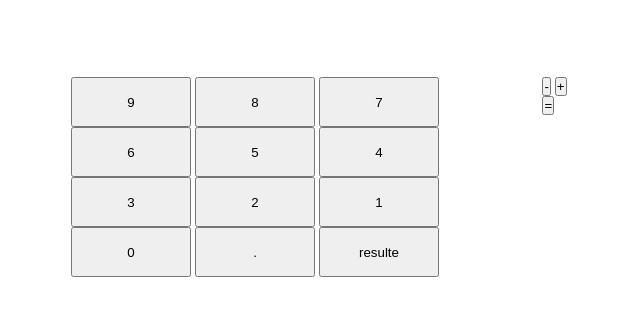
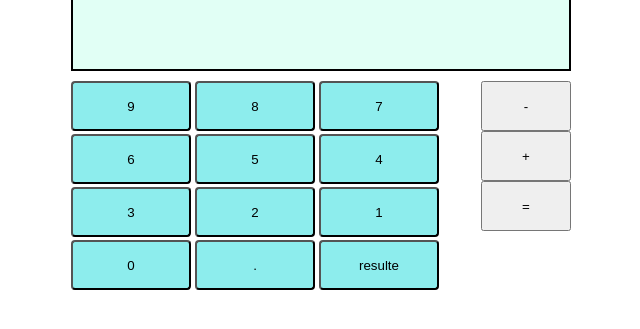
Before and after one commit to Abakrimsamir/calculatrice, a plain HTML site: page index.html in a window 1280 px wide. Shown: the part 105-434 px from the top of the page, without its empty margins (319-959 px from the left). Drawn offline with Linux system fonts and the light colour scheme.

Commit message:
Update styles.css

```diff
--- a/styles.css
+++ b/styles.css
@@ -20,17 +20,26 @@ h1{
     width: 500px;
 }
 .resulte{
-    height: 100px;
+    height: 90px;
     text-align: right;
+    border: 2px solid black;
+    background-color: rgb(225, 255, 245);
+    margin-bottom: 10px;
 }
 .numbers button{
     width: 120px;
     height: 50px;
+    border-radius: 4px;
+    background-color: rgb(141, 237, 237);
+    margin-bottom: 3px;
+}
+.numbers #calcul{
+    background-color: rgb(191, 123, 255);
 }
 .characters{
     display: flex;
 }
-.Operations{
+.Operations button{
     width: 90px;
     height: 50px;
 }
```
